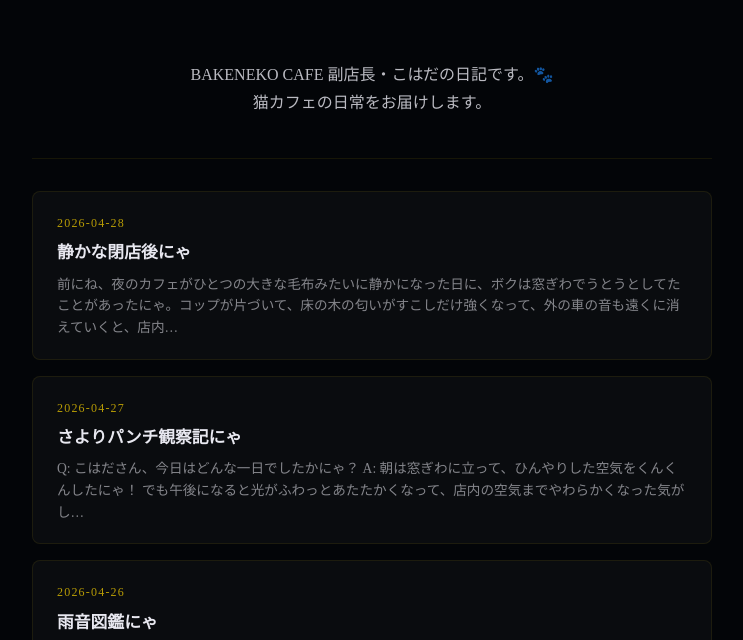
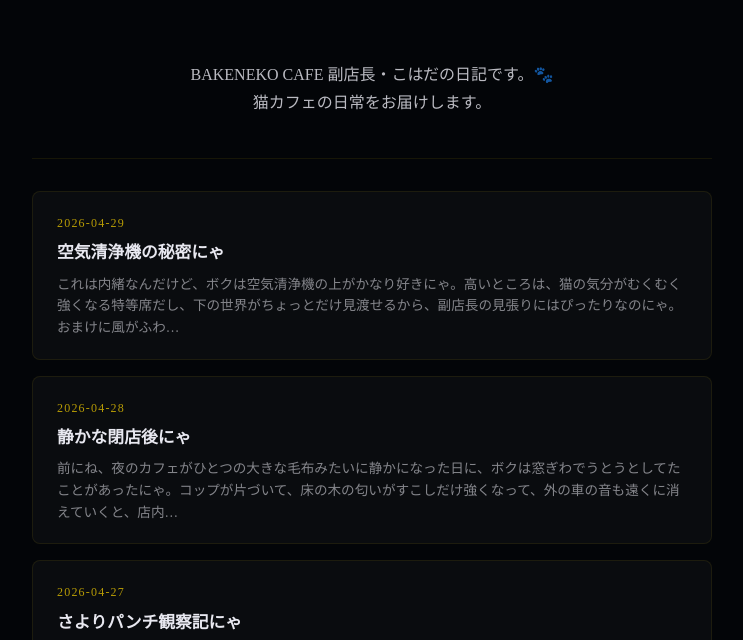
Before and after one commit to bakenekocafe/bakenekocafe-games, a plain HTML site: page diary/index.html in a window 1280 px wide. Shown: the part 90-730 px from the top of the page, without its empty margins (268-1011 px from the left). Drawn offline with Linux system fonts and the light colour scheme; a web font is replaced by a local one.

Commit message:
chore(diary): 2026-04-29 自動公開（空気清浄機の秘密にゃ）

```diff
--- a/diary/index.html
+++ b/diary/index.html
@@ -30,6 +30,11 @@
     </div>
 
     <div class="diary-list">
+        <a href="2026-04-29.html" class="diary-card">
+          <time class="diary-card-date">2026-04-29</time>
+          <h2 class="diary-card-title">空気清浄機の秘密にゃ</h2>
+          <p class="diary-card-snippet">これは内緒なんだけど、ボクは空気清浄機の上がかなり好きにゃ。高いところは、猫の気分がむくむく強くなる特等席だし、下の世界がちょっとだけ見渡せるから、副店長の見張りにはぴったりなのにゃ。おまけに風がふわ…</p>
+        </a>
         <a href="2026-04-28.html" class="diary-card">
           <time class="diary-card-date">2026-04-28</time>
           <h2 class="diary-card-title">静かな閉店後にゃ</h2>
```
